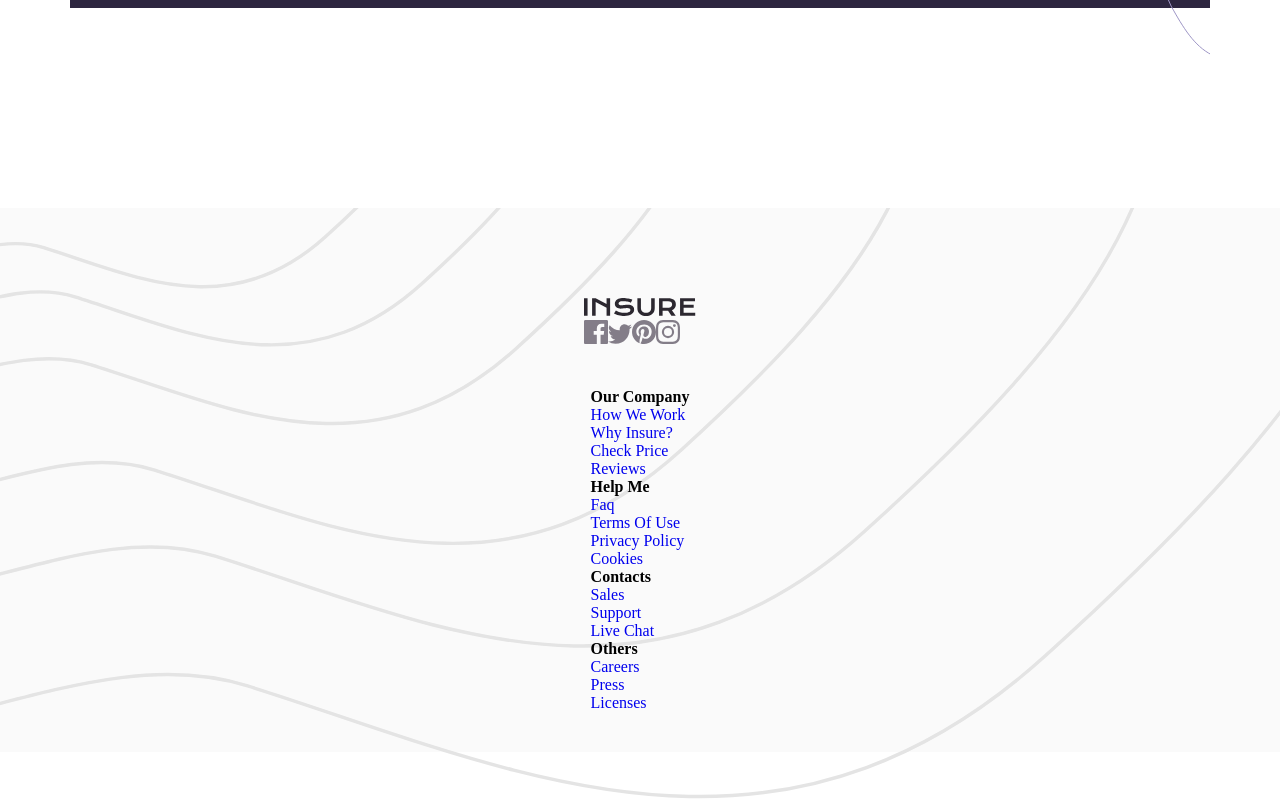
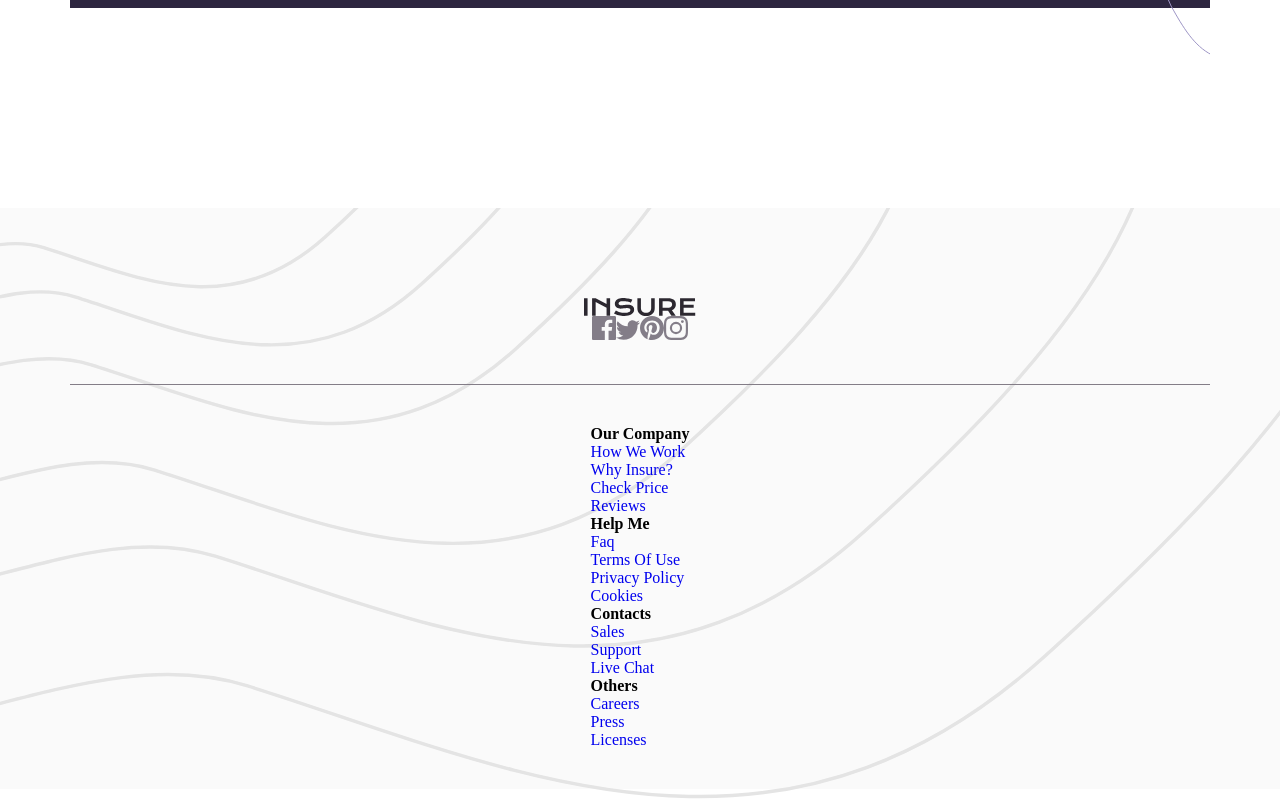
Before and after one commit to higor-costa/pagina-de-destino-insure, a React (Vite) app: page / in a window 1280 px wide. Shown: the part 3433-4233 px from the top of the page. Built offline with nearby package versions, Linux system fonts and the light colour scheme.

Commit message:
Declara estilo do cabeçalho do footer

```diff
--- a/src/style/components/Footer.module.scss
+++ b/src/style/components/Footer.module.scss
@@ -19,3 +19,11 @@ footer {
     gap: 40px;
   }
 }
+
+.header {
+  @include displayFlex;
+  flex-direction: column;
+  width: 100%;
+  padding-bottom: 40px;
+  border-bottom: 1px solid $violeta-acinzentado-escuro;
+}
```
